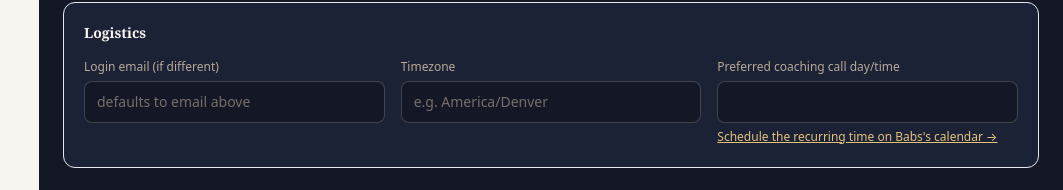
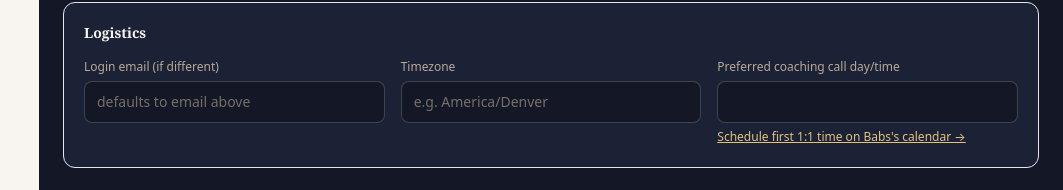
Before and after one commit to ButterflyBabs/LifeCharter-Architecture, a Next.js app: page /sales-reference in a window 1280 px wide. Shown: the part 3988-4178 px from the top of the page, without its empty margins (217-1280 px from the left). Built offline with nearby package versions, Linux system fonts and the light colour scheme; no server answers.

Commit message:
Update booking-calendar link wording on /sales-reference
Co-Authored-By: Claude Sonnet 5 <noreply@anthropic.com>

```diff
--- a/src/app/sales-reference/NewClientForm.tsx
+++ b/src/app/sales-reference/NewClientForm.tsx
@@ -296,7 +296,7 @@ export function NewClientForm() {
                 rel="noopener noreferrer"
                 className="mt-1.5 inline-block text-xs text-[#E3C27C] underline"
               >
-                Schedule the recurring time on Babs&apos;s calendar &rarr;
+                Schedule first 1:1 time on Babs&apos;s calendar &rarr;
               </a>
             </div>
           </div>
```
